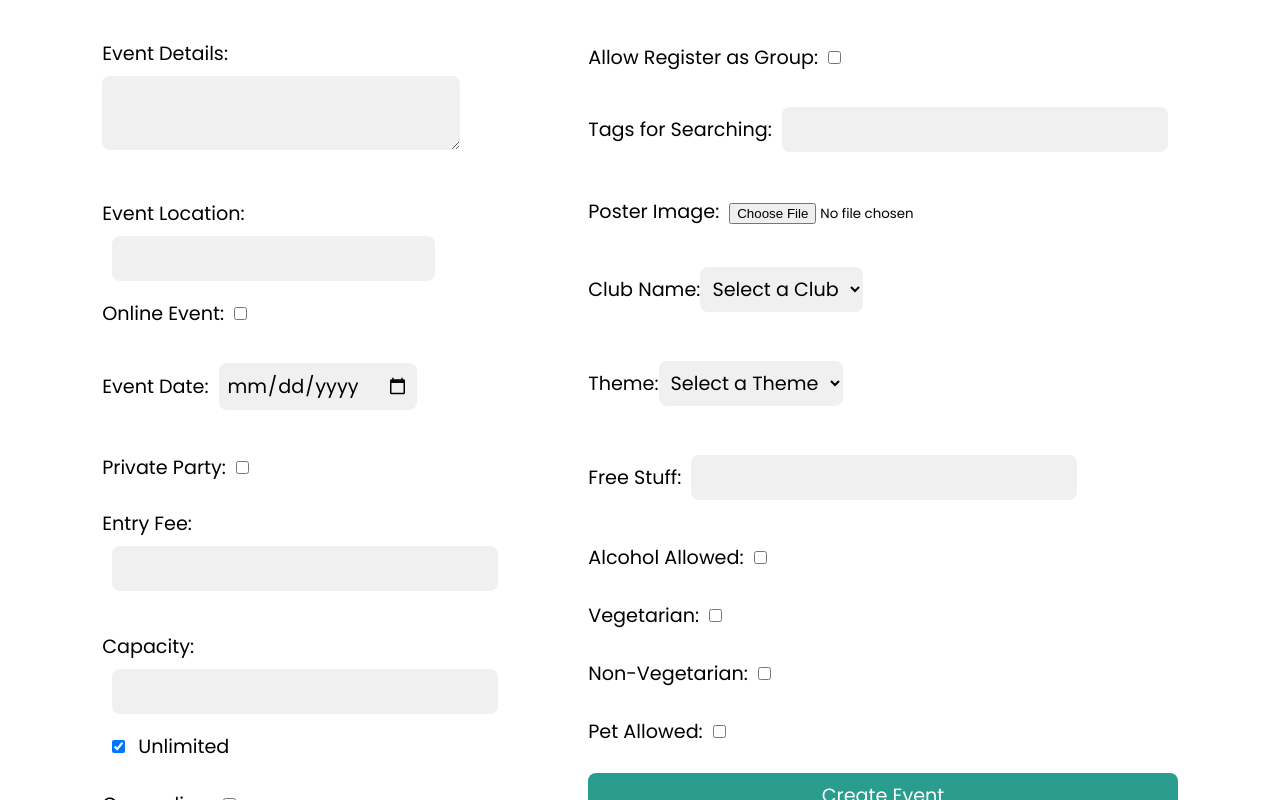
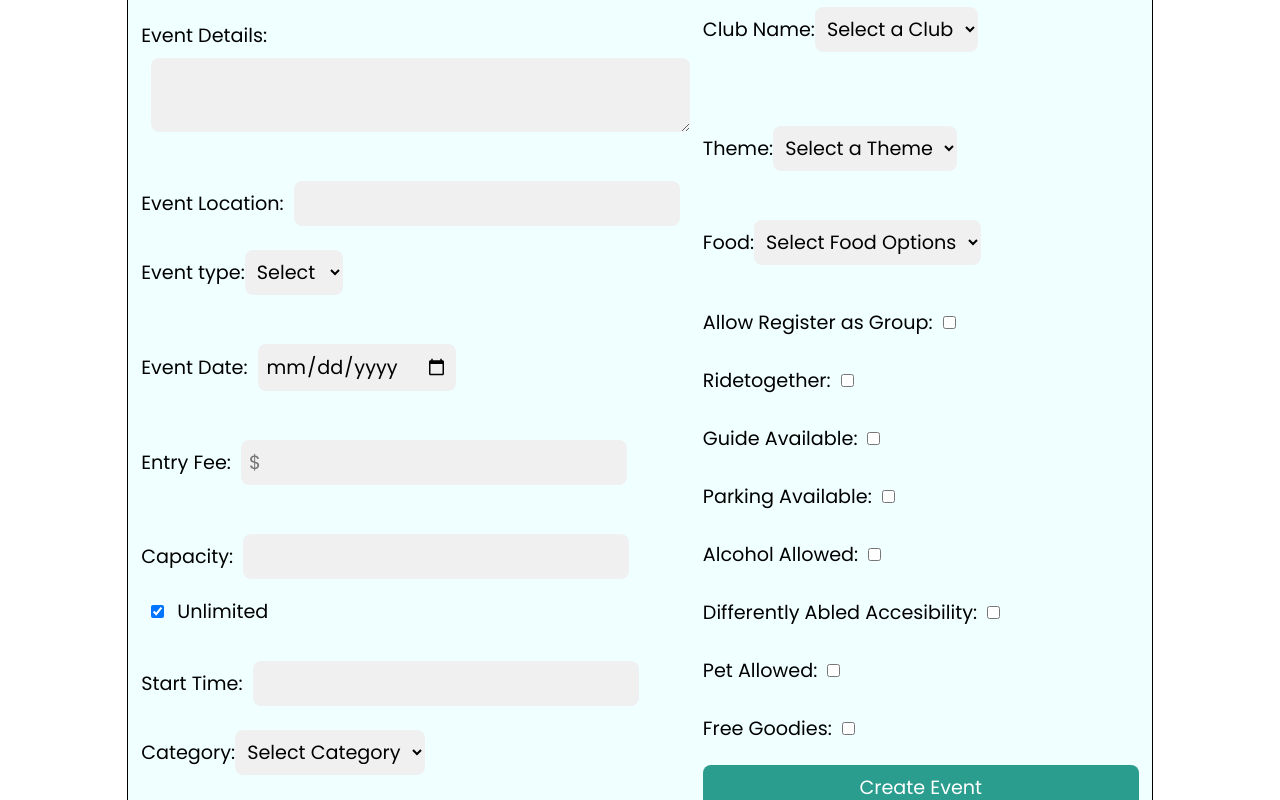
Before and after one commit to shanmukhchowdary147/GatorHive-26, a React (Create React App) app in the folder client/: page /host-event in a window 1280 px wide. Shown: the part 280-1080 px from the top of the page. Built offline with nearby package versions, Linux system fonts and the light colour scheme.

Commit message:
changes in host page

```diff
--- a/client/src/pages/HostEvent/HostEvent.css
+++ b/client/src/pages/HostEvent/HostEvent.css
@@ -1,6 +1,6 @@
-h1 {
+.host-event h1 {
   font-size: 2rem;
-  margin-bottom: 2rem;
+  text-align: center;
 }
 
 .eventHost-form {
@@ -14,9 +14,9 @@ h1 {
   font-size: 1.2rem;
 }
 
-.eventHost-form input[type='text'],
-.eventHost-form input[type='number'],
-.eventHost-form input[type='date'],
+.eventHost-form input[type="text"],
+.eventHost-form input[type="number"],
+.eventHost-form input[type="date"],
 .eventHost-form select,
 .eventHost-form textarea {
   font-size: 1.2rem;
@@ -28,18 +28,18 @@ h1 {
   margin-bottom: 1rem;
 }
 
-.eventHost-form input[type='text']:disabled {
+.eventHost-form input[type="text"]:disabled {
   background-color: white;
 }
 .eventHost-form input {
   margin: 10px;
 }
 
-.eventHost-form input[type='checkbox'] {
+.eventHost-form input[type="checkbox"] {
   margin-right: 0.5rem;
 }
 
-.eventHost-form button[type='submit'] {
+.eventHost-form button[type="submit"] {
   background-color: #2a9d8f;
   color: white;
   font-size: 1.2rem;
@@ -48,11 +48,12 @@ h1 {
   border: none;
   cursor: pointer;
   transition: background-color 0.2s ease-in-out;
+  margin-top: 20px;
 }
 
-.eventHost-form button[type='submit']:hover {
-  background-color: #1e7c72;
-  margin: 10px;
+.eventHost-form button[type="submit"]:hover {
+  background-color: #36cfc0;
+  /* margin: 10px; */
 }
 
 .error {
@@ -67,18 +68,43 @@ h1 {
   margin-top: 0.5rem;
 }
 
-.main-cont {
+.host-main-cont {
   display: flex;
   align-items: center;
   justify-content: space-evenly;
+  width: 80%;
+  margin: 0 auto;
+  background-color: azure;
+  border: black 1px solid;
+  margin-bottom: 30px;
+  padding: 40px 0px 40px 0px;
+  border-radius: 10px;
 }
-.left-box {
+/*.host-left-box {
   /* display: flex;
-  flex-direction: column; */
-}
-.right-box {
+  flex-direction: column; }*/
+/* .host-right-box {
   display: flex;
   flex-direction: column;
   justify-content: center;
   align-items: left;
+} */
+
+.event-capacity {
+  display: flex;
+  /* justify-content: flex-end; */
+  /* flex-direction: column; */
 }
+
+.host-event-details {
+  display: flex;
+  flex-direction: column;
+}
+
+.host-event-details textarea {
+  margin-left: 10px;
+}
+
+.create-event-btn {
+  width: 100%;
+}
--- a/client/src/pages/HostEvent/HostEvent.js
+++ b/client/src/pages/HostEvent/HostEvent.js
@@ -5,30 +5,28 @@ function HostEventPage() {
   const [eventName, setEventName] = useState("");
   const [eventDetails, setEventDetails] = useState("");
   const [eventLocation, setEventLocation] = useState("");
-  const [isOnline, setIsOnline] = useState(false);
+  const [eventType, setEventType] = useState(false);
   const [eventDate, setEventDate] = useState("");
-  const [tags, setTags] = useState("");
+  const [category, setCategory] = useState("");
   const [posterImage, setPosterImage] = useState(null);
   const [club, setClub] = useState("");
   const [entryFee, setEntryFee] = useState("");
+  const [timings, setTimings] = useState("");
   const [theme, setTheme] = useState("");
-  const [otherTheme, setOtherTheme] = useState("");
+
   const [capacity, setCapacity] = useState("");
-  const [freeStuff, setFreeStuff] = useState("");
+  const [isFree, setIsFree] = useState("");
   const [allowGroupRegistration, setAllowGroupRegistration] = useState(false);
   const [carpooling, setCarpooling] = useState(false);
   const [alcoholAllowed, setAlcoholAllowed] = useState(false);
-  const [isVeg, setIsVeg] = useState(false);
-  const [isNonVeg, setIsNonVeg] = useState(false);
-  const [guide, setGuide] = useState(false);
-  const [hasParking, setHasParking] = useState(false);
-  const [isPrivateParty, setIsPrivateParty] = useState(false);
-  const [petAllowed, setPetAllowed] = useState(false);
+
+  const [food, setFoodOption] = useState("");
+  const [isDiffAccess, setIsDiffAccess] = useState(false);
   const [guideAvailable, setGuideAvailable] = useState(false);
   const [parkingAvailable, setParkingAvailable] = useState(false);
-  const [isPrivate, setIsPrivate] = useState(false);
   const [isPetAllowed, setIsPetAllowed] = useState(false);
 
+  const onlineEvent = () => {};
   const handleLocationChange = (event) => {
     if (event.target.checked) {
       setEventLocation("Online Event");
@@ -47,7 +45,6 @@ function HostEventPage() {
     console.log("Event Location:", eventLocation);
     console.log("Is Online:", isOnline);
     console.log("Event Date:", eventDate);
-    console.log("Tags:", tags);
     console.log("Poster Image:", posterImage);
     console.log("Club:", club);
     console.log("Entry Fee:", entryFee);
@@ -57,11 +54,8 @@ function HostEventPage() {
     console.log("Allow Group Registration:", allowGroupRegistration);
     console.log("Carpooling:", carpooling);
     console.log("Alcohol Allowed:", alcoholAllowed);
-    console.log("Is Veg:", isVeg);
-    console.log("Is Non-Veg:", isNonVeg);
     console.log("Guide:", guide);
     console.log("Has Parking:", hasParking);
-    console.log("Is Private Party:", isPrivateParty);
     console.log("Pet Allowed:", petAllowed);
   };
 
@@ -71,10 +65,10 @@ function HostEventPage() {
 
   return (
     <div>
-      <h1>Host an Event</h1>
+      <h1 className="host-event">Host an Event</h1>
       <form onSubmit={handleSubmit} className="eventHost-form">
-        <div className="main-cont">
-          <div className="left-box">
+        <div className="host-main-cont">
+          <div className="host-left-box">
             <label>
               Event Name:
               <input
@@ -85,11 +79,13 @@ function HostEventPage() {
             </label>
             <br />
             <label>
+              <div className="host-event-details">
                 Event Details:
                 <textarea
                   value={eventDetails}
                   onChange={(e) => setEventDetails(e.target.value)}
                 />
+              </div>
             </label>
             <br />
             <label>
@@ -98,16 +94,20 @@ function HostEventPage() {
                 type="text"
                 value={eventLocation}
                 onChange={(e) => setEventLocation(e.target.value)}
-                disabled={isOnline}
+                disabled={eventType === "Online"}
               />
             </label>
             <label>
-              Online Event:
-              <input
-                type="checkbox"
-                checked={isOnline}
-                onChange={handleLocationChange}
-              />{" "}
+              Event type:
+              <select
+                value={eventType}
+                onChange={(e) => setEventType(e.target.value)}
+              >
+                <option value="">Select</option>
+                <option value="Offline">Offline</option>
+                <option value="Online">Online</option>
+                <option value="Hybrid">Hybrid</option>
+              </select>
             </label>
             <br />
             <label>
@@ -120,24 +120,16 @@ function HostEventPage() {
             </label>
             <br />
             <label>
-              Private Party:
-              <input
-                type="checkbox"
-                checked={isPrivate}
-                onChange={() => setIsPrivate(!isPrivate)}
-              />
-            </label>
-            <br />
-            <label>
               Entry Fee:
               <input
                 type="number"
                 value={entryFee}
+                placeholder="$"
                 onChange={(e) => setEntryFee(e.target.value)}
               />
             </label>
             <br />
-            <label>
+            <label className="event-capacity">
               Capacity:
               <input
                 type="number"
@@ -145,16 +137,100 @@ function HostEventPage() {
                 onChange={(e) => setCapacity(e.target.value)}
                 min="0"
               />
+              <div>
                 <input
                   type="checkbox"
                   checked={!capacity}
                   onChange={() => setCapacity("")}
                 />{" "}
                 Unlimited
+              </div>
             </label>
             <br />
             <label>
-              Carpooling:
+              Start Time:
+              <input
+                type="text"
+                value={timings}
+                onChange={(e) => setTimings(e.target.value)}
+              />
+            </label>
+            <label>
+              Category:
+              <select
+                value={category}
+                onChange={(e) => setCategory(e.target.value)}
+              >
+                <option value="">Select Category</option>
+                <option value="Music">Music</option>
+                <option value="Sports">Sports</option>
+                <option value="Academic">Academic</option>
+                <option value="Volunteer">Volunteer</option>
+                <option value="Social">Social</option>
+                <option value="other">Other</option>
+              </select>
+            </label>
+            <br />
+          </div>
+
+          <div className="host-right-box">
+            <label>
+              Poster Image:
+              <input
+                type="file"
+                accept="image/*"
+                onChange={handleImageChange}
+              />
+            </label>
+            <br />
+            <label>
+              Club Name:
+              <select value={club} onChange={(e) => setClub(e.target.value)}>
+                <option value="">Select a Club</option>
+                <option value="club1">Club 1</option>
+                <option value="club2">Club 2</option>
+                <option value="club3">Club 3</option>
+              </select>
+            </label>
+            <br />
+
+            <br />
+            <label>
+              Theme:
+              <select value={theme} onChange={(e) => setTheme(e.target.value)}>
+                <option value="">Select a Theme</option>
+                <option value="Official">Official</option>
+                <option value="Unofficial">Unofficial</option>
+                <option value="other">Other</option>
+              </select>
+            </label>
+            <br />
+            <label>
+              Food:
+              <select
+                value={food}
+                onChange={(e) => setFoodOption(e.target.value)}
+              >
+                <option value="">Select Food Options</option>
+                <option value="Veg">Veg</option>
+                <option value="Non-Veg">Non-Veg</option>
+                <option value="Non-Veg/Veg">Both Veg/Non-Veg</option>
+              </select>
+            </label>
+            <br />
+            <label>
+              Allow Register as Group:
+              <input
+                type="checkbox"
+                checked={allowGroupRegistration}
+                onChange={() =>
+                  setAllowGroupRegistration(!allowGroupRegistration)
+                }
+              />
+            </label>
+            <br />
+            <label>
+              Ridetogether:
               <input
                 type="checkbox"
                 checked={carpooling}
@@ -180,75 +256,6 @@ function HostEventPage() {
               />
             </label>
             <br />
-          </div>
-
-          <div className="right-box">
-            <label>
-              Allow Register as Group:
-              <input
-                type="checkbox"
-                checked={allowGroupRegistration}
-                onChange={() =>
-                  setAllowGroupRegistration(!allowGroupRegistration)
-                }
-              />
-            </label>
-            <br />
-            <label>
-              Tags for Searching:
-              <input
-                type="text"
-                value={tags}
-                onChange={(e) => setTags(e.target.value)}
-              />
-            </label>
-            <br />
-            <label>
-              Poster Image:
-              <input
-                type="file"
-                accept="image/*"
-                onChange={handleImageChange}
-              />
-            </label>
-            <br />
-            <label>
-              Club Name:
-              <select value={club} onChange={(e) => setClub(e.target.value)}>
-                <option value="">Select a Club</option>
-                <option value="club1">Club 1</option>
-                <option value="club2">Club 2</option>
-                <option value="club3">Club 3</option>
-              </select>
-            </label>
-            <br />
-
-            <label>
-              Theme:
-              <select value={theme} onChange={(e) => setTheme(e.target.value)}>
-                <option value="">Select a Theme</option>
-                <option value="formal">Formal</option>
-                <option value="informal">Informal</option>
-                <option value="other">Other</option>
-              </select>
-              {theme === "other" && (
-                <input
-                  type="text"
-                  value={otherTheme}
-                  onChange={(e) => setOtherTheme(e.target.value)}
-                />
-              )}
-            </label>
-            <br />
-            <label>
-              Free Stuff:
-              <input
-                type="text"
-                value={freeStuff}
-                onChange={(e) => setFreeStuff(e.target.value)}
-              />
-            </label>
-            <br />
             <label>
               Alcohol Allowed:
               <input
@@ -259,24 +266,14 @@ function HostEventPage() {
             </label>
             <br />
             <label>
-              Vegetarian:
+              Differently Abled Accesibility:
               <input
                 type="checkbox"
-                checked={isVeg}
-                onChange={() => setIsVeg(!isVeg)}
+                checked={isDiffAccess}
+                onChange={() => setIsDiffAccess(!isDiffAccess)}
               />
             </label>
             <br />
-            <label>
-              Non-Vegetarian:
-              <input
-                type="checkbox"
-                checked={isNonVeg}
-                onChange={() => setIsNonVeg(!isNonVeg)}
-              />
-            </label>
-            <br />
-
             <label>
               Pet Allowed:
               <input
@@ -286,7 +283,17 @@ function HostEventPage() {
               />
             </label>
             <br />
-            <button type="submit">Create Event</button>
+            <label>
+              Free Goodies:
+              <input
+                type="checkbox"
+                checked={isFree}
+                onChange={() => setIsFree(!isFree)}
+              />
+            </label>
+            <button type="submit" className="create-event-btn">
+              Create Event
+            </button>
           </div>
         </div>
       </form>
--- a/client/src/pages/Search/Search.js
+++ b/client/src/pages/Search/Search.js
@@ -201,7 +201,7 @@ function SearchPage() {
   });
 
   function handleEventCardClick(eventId) {
-    window.location.href = `/events/${eventId}`;
+    window.location.href = `/event/${eventId}`;
   }
 
   return (
```
Lines whose indentation alone changed are shown as unchanged.
